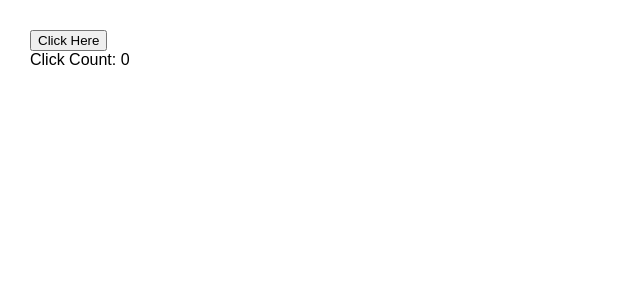
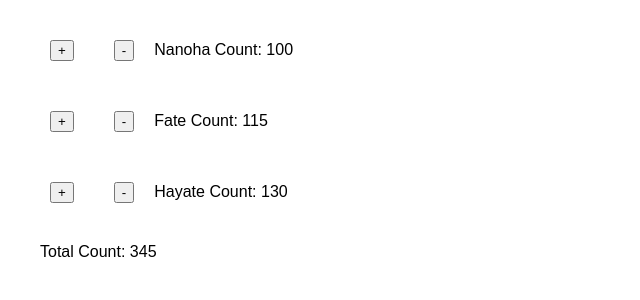
Before and after one commit to Mikuu/React-Demo, a React (Create React App) app: page / in a window 1280 px wide. Shown: the top 300 px of the page, without its empty margins (0-640 px from the left). Built offline with nearby package versions, Linux system fonts and the light colour scheme.

Commit message:
Practice something

```diff
--- /dev/null
+++ b/src/ControlPanel.js
@@ -0,0 +1,86 @@
+import React, { Component } from 'react';
+
+class Counter extends Component {
+    constructor(props) {
+        super(props);
+
+        this.onClickIncrementButton = this.onClickIncrementButton.bind(this);
+        this.onClickDecrementButton = this.onClickDecrementButton.bind(this);
+
+        this.state = {
+            count: props.initialValue
+        }
+    }
+
+    onClickIncrementButton() {
+        this.setState({count: this.state.count + 1});
+        this.props.onUpdate(1);
+    }
+
+    onClickDecrementButton() {
+        this.setState({count: this.state.count - 1});
+        this.props.onUpdate(-1);
+    }
+
+    counterStyle() {
+        return {margin: '10px'}
+    }
+
+    buttonStyle = {
+        margin: '20px'
+    }
+
+    render() {
+        return (
+            <div style={this.counterStyle()}>
+                <button style={this.buttonStyle} onClick={this.onClickIncrementButton}>+</button>
+                <button style={this.buttonStyle} onClick={this.onClickDecrementButton}>-</button>
+                <span>{this.props.caption} Count: {this.state.count}</span>
+            </div>
+        );
+    }
+}
+
+class ControlPanel extends Component {
+    constructor(props) {
+        super(props);
+
+        this.onUpdate = this.onUpdate.bind(this);
+        this.initialValue = [100, 115, 130];
+
+        const initialSum = this.initialValue.reduce((a,b) => a+b, 0);
+
+        this.state = {
+            sum: initialSum
+        }
+    }
+
+
+
+    controlPanelStyle = {
+        margin: '20px'
+    }
+
+    onUpdate(changeValue) {
+        this.setState({sum: this.state.sum + changeValue})
+    }
+
+    render() {
+        return (
+            <div style={this.controlPanelStyle}>
+                <Counter onUpdate={this.onUpdate} caption="Nanoha" initialValue={this.initialValue[0]} />
+                <Counter onUpdate={this.onUpdate} caption="Fate" initialValue={this.initialValue[1]} />
+                <Counter onUpdate={this.onUpdate} caption="Hayate" initialValue={this.initialValue[2]} />
+                <div style={this.controlPanelStyle}> Total Count: {this.state.sum}</div>
+            </div>
+        )
+    }
+}
+
+
+Counter.defaultProps = {
+    initialValue: 0,
+    onUpdate: f => f
+};
+
+export default ControlPanel;
--- a/src/index.js
+++ b/src/index.js
@@ -3,9 +3,10 @@ import ReactDOM from 'react-dom';
 import './index.css';
 import registerServiceWorker from './registerServiceWorker';
 import ClickCounter from "./ClickCounter";
+import ControlPanel from "./ControlPanel";
 
 ReactDOM.render(
-    <ClickCounter />,
+    <ControlPanel />,
     document.getElementById('root')
 );
 
```
Also changed, not shown: 1 other file (tests, documents, lock files or other folders).
